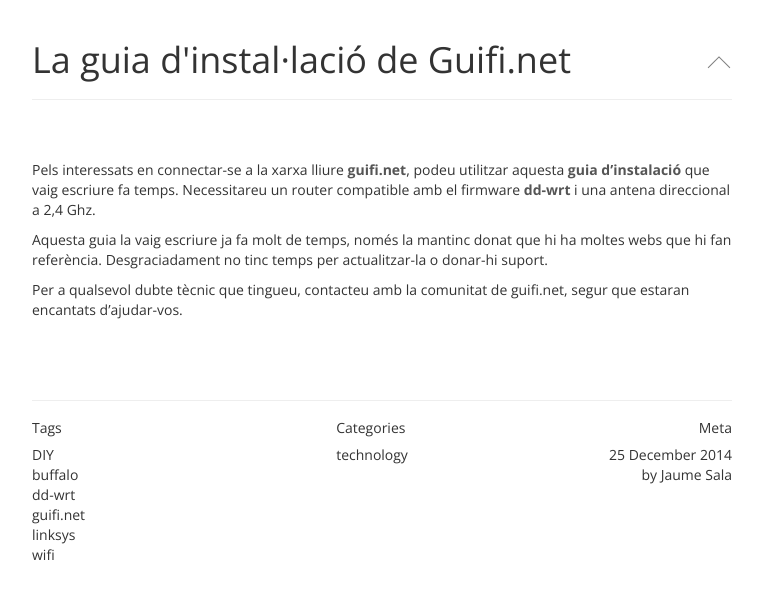
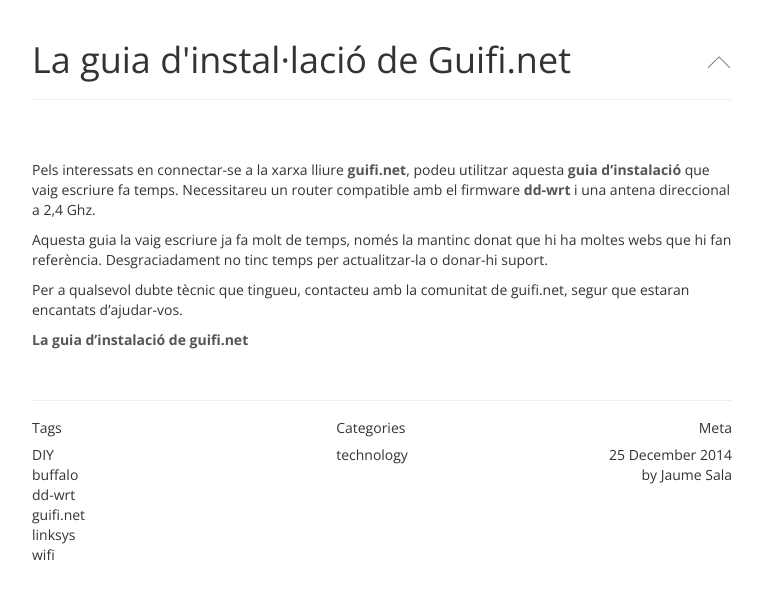
Before and after one commit to jaumesala/jaumesala.github.io, a Jekyll site: the page built from _posts/2014-12-25-la-guia-installacio-de-guifi-net.md, in a window 1280 px wide. Shown: the top 599 px of the page, without its empty margins (258-1021 px from the left). Built offline with Jekyll 4.4.1, drawn with Linux system fonts in a browser that asks for light colours.

Commit message:
Change link guiaguifi

```diff
--- a/_posts/2014-12-25-la-guia-installacio-de-guifi-net.md
+++ b/_posts/2014-12-25-la-guia-installacio-de-guifi-net.md
@@ -18,6 +18,8 @@
 
 Per a qualsevol dubte tècnic que tingueu, contacteu amb la comunitat de guifi.net, segur que estaran encantats d'ajudar-vos.
 
+[La guia d'instalació de guifi.net][guia-guifi]
+
 [guifi-net]: https://guifi.net/
-[guia-guifi]: /guiaguifi
+[guia-guifi]: http://guiaguifi.jaumesala.net
 [dd-wrt]: http://www.dd-wrt.com
```
